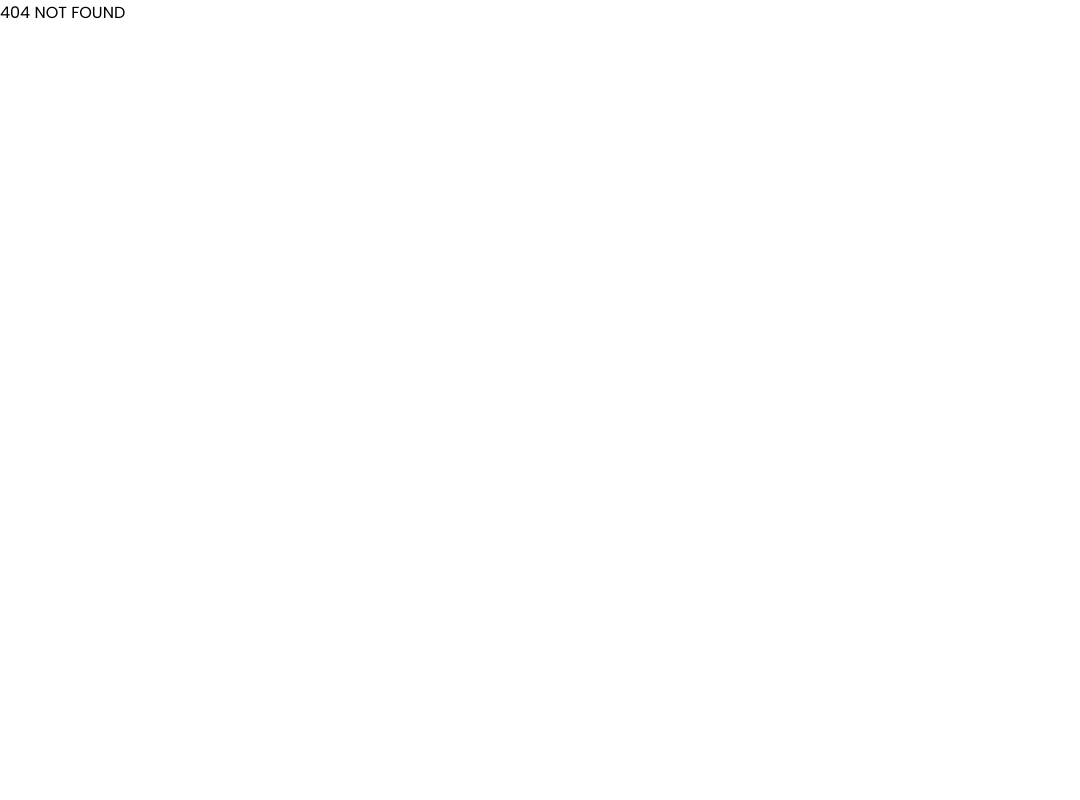
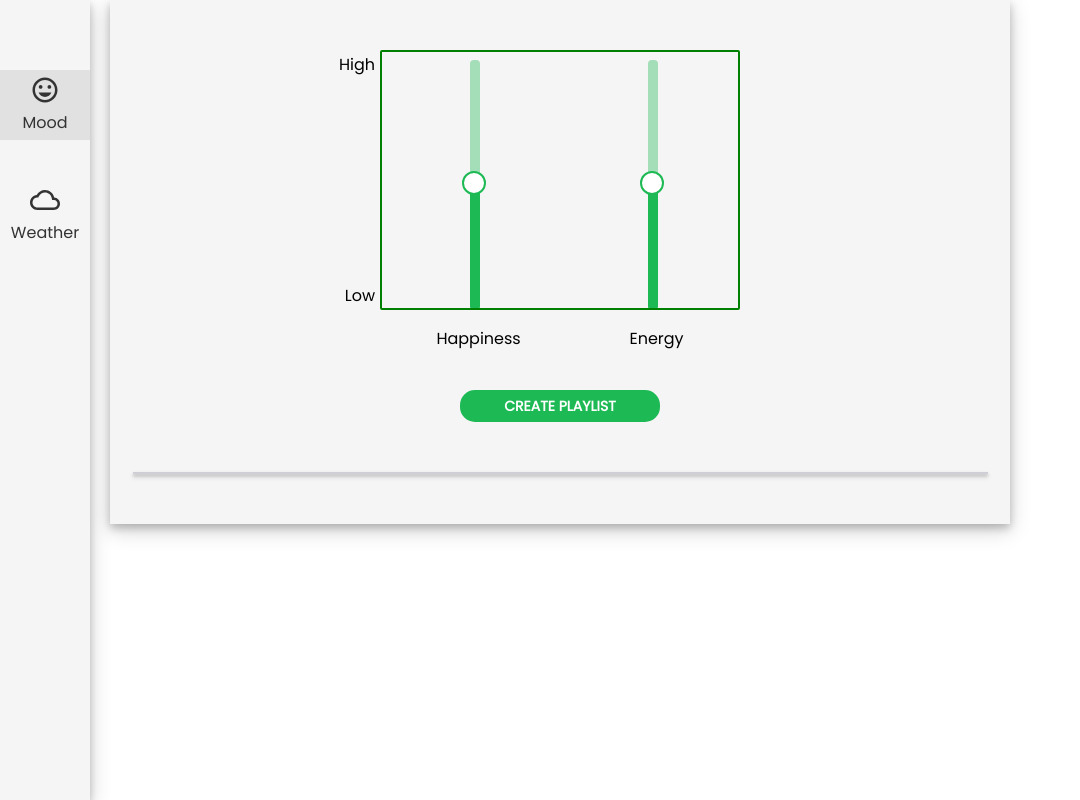
Before and after one commit to devinRucks/moodify, a React (Create React App) app: page /mood in a window 1280 px wide. Before the commit this address had no page. Shown: the whole page, without its empty margins (0-1080 px from the left). Built offline with nearby package versions, Linux system fonts and the light colour scheme; no server answers.

Commit message:
Changed file and route structure

```diff
--- a/src/App.js
+++ b/src/App.js
@@ -1,8 +1,10 @@
 import React from 'react';
 import { BrowserRouter as Router, Switch, Route } from 'react-router-dom'
 import Login from './components/Login'
-import Home from './components/Home'
-import LoadingScreen from './components/LoadingScreen'
+// import Home from './components/Home'
+import Mood from './components/mood/Mood'
+import Weather from './components/weather/Weather'
+import Sidebar from './components/Sidebar'
 import './App.scss';
 
 const App = () => {
@@ -13,8 +15,19 @@ const App = () => {
 				<Switch>
 					<Route exact path="/" component={Login} />
 					{/* <Route exact path='/' component={Home} /> */}
-					<Route path="/loading" component={LoadingScreen} />
-					<Route path='/home' component={Home} />
+					{/* <Route exact path='/home' component={Home} /> */}
+					<Route path="/mood" render={() =>
+						<React.Fragment>
+							<Sidebar />
+							< Mood />
+						</React.Fragment>
+					} />
+					<Route path="/weather" render={() =>
+						<React.Fragment>
+							<Sidebar />
+							< Weather />
+						</React.Fragment>
+					} />
 					<Route path="*" component={() => "404 NOT FOUND"} />
 				</Switch>
 			</div>
--- a/src/components/LoadingScreen.js
+++ b/src/components/CreatePlaylistButton.js
@@ -1,11 +1,15 @@
-import React, { useState, useEffect } from 'react';
-import '../scss/loading-screen.scss'
+import React, { useEffect, useContext } from 'react';
+import '../scss/content.scss';
 import axios from 'axios';
-import { Redirect } from 'react-router-dom'
-import HashLoader from "react-spinners/HashLoader";
+import { TrackFilterStoreContext } from '../stores/TrackFilterStore'
+import { observer } from 'mobx-react';
+// import HashLoader from "react-spinners/HashLoader";
 
-const LoadingScreen = () => {
-     const [loading, setLoading] = useState(true);
+
+const CreatePlaylistButton = observer(() => {
+     const TrackFilterStore = useContext(TrackFilterStoreContext)
+
+     // const [loading, setLoading] = useState(true);
 
      useEffect(() => {
           checkToGetTracks()
@@ -29,7 +33,7 @@ const LoadingScreen = () => {
                     getTracks(today)
                     console.log("It has been more than 24 hours")
                }
-               setLoading(false)
+               // setLoading(false)
           } else {
                getTracks(today)
                console.log("Date didnt exist")
@@ -39,28 +43,19 @@ const LoadingScreen = () => {
      const getTracks = async (date) => {
           const res = await axios.get('/getSongs');
 
-          setLoading(false)
+          // setLoading(false)
 
           localStorage.setItem('date', date)
           localStorage.setItem('tracks', JSON.stringify(res.data))
      }
 
      return (
-          <React.Fragment>
-               {!loading &&
-                    <Redirect to='/home' />
-               }
-               {loading &&
-                    <section id="loading-container">
+          <button
+               className="create-playlist-button"
+               onClick={() => TrackFilterStore.createPlaylist()}>
+               CREATE PLAYLIST
+          </button>
+     );
+})
 
-                         <HashLoader
-                              loading={true}
-                              color={'#1DB954'}
-                         />
-                    </section>
-               }
-          </React.Fragment>
-     )
-}
-
-export default LoadingScreen;
+export default CreatePlaylistButton;
--- a/src/components/Home.js
+++ /dev/null
@@ -1,21 +0,0 @@
-import React from 'react';
-import '../scss/home.scss'
-import Content from './Content';
-import Sidebar from './Sidebar'
-
-
-const Home = () => {
-
-
-     return (
-          <React.Fragment>
-               <Sidebar />
-               <section id="center-content">
-                    <Content />
-               </section>
-          </React.Fragment>
-     );
-}
-
-
-export default Home;
--- a/src/components/Sidebar.js
+++ b/src/components/Sidebar.js
@@ -1,33 +1,50 @@
-import React, { useContext } from 'react';
+import React from 'react';
 import '../scss/sidebar.scss'
+import { NavLink } from 'react-router-dom'
 import CloudOutlinedIcon from '@material-ui/icons/CloudOutlined';
 import MoodOutlinedIcon from '@material-ui/icons/MoodOutlined';
-import { SidebarStoreContext } from '../stores/SidebarStore'
 import { observer } from 'mobx-react';
 
-const Home = observer(() => {
-     const sidebarStore = useContext(SidebarStoreContext)
+const linkStyle = {
+     'textDecoration': 'none',
+     'display': 'flex',
+     'flexDirection': 'column',
+     'justifyContent': 'space-evenly',
+     'alignItems': 'center',
+     'margin': '20px 0',
+     'cursor': 'pointer',
+     'height': '70px',
+     'width': '100%',
+     'color': '#333'
+}
+
+
+const Sidebar = observer(() => {
 
      return (
           <section id="sidebar-container">
 
-               <div id="tab-container"
-                    onClick={() => sidebarStore.handleTabClick('Mood')}
-                    className={sidebarStore.activeTab === 'Mood' ? 'tab-active' : 'tab-inactive'}>
+               <NavLink to="/mood"
+                    activeClassName="tab-active"
+                    style={linkStyle}>
+
                     < MoodOutlinedIcon style={{ fontSize: 30 }} />
-                    <div className="tab">Mood</div>
-               </div>
+                    <div>Mood</div>
 
-               <div id="tab-container"
-                    onClick={() => sidebarStore.handleTabClick('Weather')}
-                    className={sidebarStore.activeTab === 'Weather' ? 'tab-active' : 'tab-inactive'}>
+               </NavLink>
+
+               <NavLink to="/weather"
+                    activeClassName="tab-active"
+                    style={linkStyle}>
+
                     < CloudOutlinedIcon style={{ fontSize: 30 }} />
-                    <div className="tab">Weather</div>
-               </div>
+                    <div >Weather</div>
+
+               </NavLink>
 
           </section>
      );
 })
 
 
-export default Home;
+export default Sidebar;
--- /dev/null
+++ b/src/components/mood/Mood.js
@@ -0,0 +1,41 @@
+import React, { useContext } from 'react';
+import '../../scss/content.scss';
+
+import MoodSelector from './MoodSelector';
+import CreatePlaylistButton from '../CreatePlaylistButton'
+import Track from '../Track';
+import { TrackFilterStoreContext } from '../../stores/TrackFilterStore';
+import { observer } from 'mobx-react';
+
+const Mood = observer(() => {
+     const TrackFilterStore = useContext(TrackFilterStoreContext)
+
+     return (
+          <section id="body-container">
+               <section id="mood-weather-container">
+                    < MoodSelector />
+               </section>
+
+               <section id="button-container">
+                    < CreatePlaylistButton />
+               </section>
+
+               <hr className="content-separator" />
+
+               {TrackFilterStore.filteredTracks.map((track, index) => {
+                    return (
+                         < Track
+                              key={index}
+                              index={index + 1}
+                              albumCover={track.album_cover}
+                              artist={track.artist}
+                              track={track.track}
+                         />
+                    )
+               })}
+
+          </section>
+     );
+})
+
+export default Mood;
--- a/src/components/Mood.js
+++ b/src/components/mood/MoodSelector.js
@@ -1,7 +1,7 @@
 import React, { useState, useEffect, useContext } from 'react';
-import '../scss/mood.scss';
-import CustomSlider from '../components/CustomSlider'
-import { TrackFilterStoreContext } from '../stores/TrackFilterStore'
+import '../../scss/mood.scss';
+import CustomSlider from './CustomSlider'
+import { TrackFilterStoreContext } from '../../stores/TrackFilterStore'
 import { observer } from 'mobx-react';
 
 
--- a/src/components/Content.js
+++ b/src/components/weather/Weather.js
@@ -1,30 +1,23 @@
 import React, { useContext } from 'react';
-import '../scss/content.scss';
-import Mood from './Mood';
-import Weather from './Weather';
-import Track from './Track';
-import { SidebarStoreContext } from '../stores/SidebarStore';
-import { TrackFilterStoreContext } from '../stores/TrackFilterStore';
+import '../../scss/content.scss';
+
+import WeatherSelector from './WeatherSelector';
+import CreatePlaylistButton from '../CreatePlaylistButton'
+import Track from '../Track';
+import { TrackFilterStoreContext } from '../../stores/TrackFilterStore';
 import { observer } from 'mobx-react';
 
-const Body = observer(() => {
-     const SidebarStore = useContext(SidebarStoreContext)
+const Weather = observer(() => {
      const TrackFilterStore = useContext(TrackFilterStoreContext)
 
      return (
           <section id="body-container">
                <section id="mood-weather-container">
-                    {(SidebarStore.activeTab === 'Mood') && < Mood />}
-                    {(SidebarStore.activeTab === 'Weather') && < Weather />}
-
+                    < WeatherSelector />
                </section>
 
                <section id="button-container">
-                    <button
-                         className="create-playlist-button"
-                         onClick={() => TrackFilterStore.createPlaylist()}>
-                         CREATE PLAYLIST
-                    </button>
+                    < CreatePlaylistButton />
                </section>
 
                <hr className="content-separator" />
@@ -45,4 +38,4 @@ const Body = observer(() => {
      );
 })
 
-export default Body;
+export default Weather;
--- a/src/components/Weather.js
+++ b/src/components/weather/WeatherSelector.js
@@ -1,12 +1,12 @@
 import React, { useEffect, useState, useContext } from 'react';
+import '../../scss/weather.scss';
 import { observer } from 'mobx-react';
 import axios from 'axios'
-import Loading from './Loading'
-import { LoadingStoreContext } from '../stores/LoadingStore'
-import { TrackFilterStoreContext } from '../stores/TrackFilterStore'
-import '../scss/weather.scss';
-import Cloudy from '../svgs/cloudy.svg'
-import Thunder from '../svgs/thunder.svg'
+import Loading from '../Loading'
+import { LoadingStoreContext } from '../../stores/LoadingStore'
+import { TrackFilterStoreContext } from '../../stores/TrackFilterStore'
+import Cloudy from '../../svgs/cloudy.svg'
+// import Thunder from '../svgs/thunder.svg'
 
 /**
  * - Check if user gave permission
@@ -20,7 +20,7 @@ import Thunder from '../svgs/thunder.svg'
  */
 
 
-const Weather = observer(() => {
+const WeatherSelector = observer(() => {
      const trackFilterStore = useContext(TrackFilterStoreContext)
      const LoadingStore = useContext(LoadingStoreContext)
      const [weatherData, setWeatherData] = useState({
@@ -135,4 +135,4 @@ const Weather = observer(() => {
 })
 
 
-export default Weather;
+export default WeatherSelector;
--- a/src/scss/home.scss
+++ /dev/null
@@ -1,10 +0,0 @@
-@import '../scss/variables.scss';
-
-#center-content {
-     display: flex;
-     justify-content: center;
-     align-items: center;
-     background: $offwhite-BGcolor;
-     height: 100vh;
-     // border: 1px red solid;
-}
--- a/src/scss/loading-screen.scss
+++ /dev/null
@@ -1,10 +0,0 @@
-@import '../scss/_variables.scss';
-
-#loading-container {
-     display: flex;
-     flex-direction: column;
-     justify-content: center;
-     align-items: center;
-     height: 100%;
-     // border: 1px red solid;
-}
--- a/src/scss/sidebar.scss
+++ b/src/scss/sidebar.scss
@@ -15,36 +15,8 @@
      box-shadow: 0 4px 8px 0 rgba(0, 0, 0, 0.2), 0 6px 20px 0 rgba(0, 0, 0, 0.19);
      // border: 1px red solid;
 
-     #tab-container {
-          display: flex;
-          flex-direction: column;
-          justify-content: space-evenly;
-          align-items: center;
-          margin: 20px 0;
-          cursor: pointer;
-          height: 70px;
-          width: 100%;
-          transition: all 0.15s ease-in-out;
-          // border: 1px red solid;
-
-          &:active {
-               transform: scale(0.90);
-          }
-
-          .tab {
-               font-size: 15px;
-               margin: 5px 0;
-               color: $dark-text;
-               // border: 1px red solid;
-          }
-     }
-
      .tab-active {
           background: $offwhite-BGcolor;
      }
 
-     .tab-inactve {
-          background: $white-BGcolor;
-     }
-
 }
```
Also changed, not shown: src/components/mood/CustomSlider.js (renamed from src/components/CustomSlider.js).
